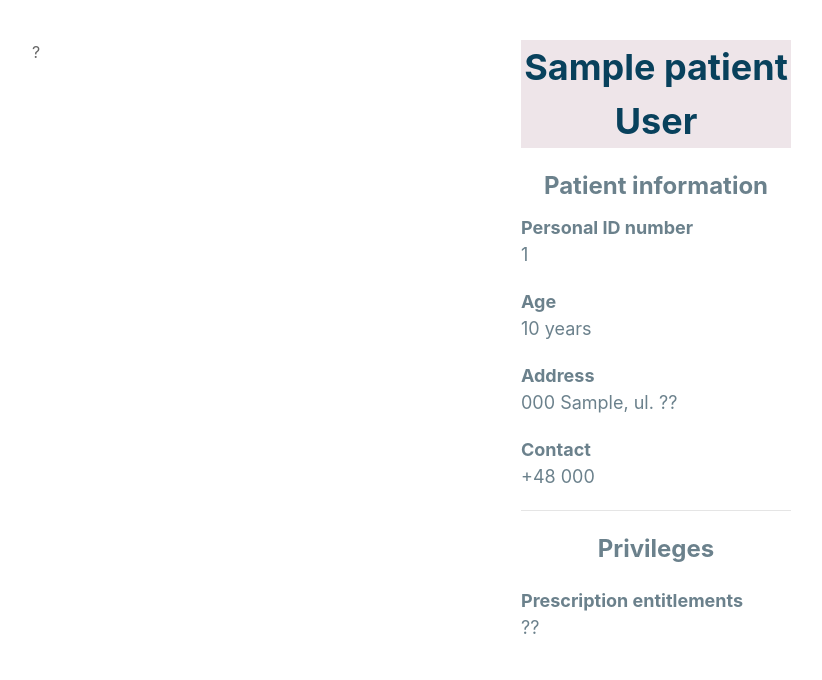
After one commit to Notiooo/PawMed, a Django app: template PawMed/pawmed-front/public/templates/doctor/doctor_visit_exam.html in a window 1280 px wide. The commit adds this page. Shown: the top 680 px of the page, without its empty margins (449-1271 px from the left). Run offline with Django 4.2, Linux system fonts and the light colour scheme; the template is opened without the code that fills it: values that come from a table or form of the project are taken from there, others are empty; tables that the repository leaves empty hold one stand-in row (values such as "Sample post"); some libraries are stand-ins or nearby versions.

Commit message:
Create basic files for doctor page - #30

```diff
--- a/PawMed/pawmed-front/public/templates/doctor/doctor_visit.html
+++ b/PawMed/pawmed-front/public/templates/doctor/doctor_visit.html
@@ -1,11 +1,51 @@
-{% extends 'base.html' %}
-
-{% block navbar %}
-    {% include 'base/navbar.html' %}
-{% endblock navbar %}
+{% extends 'templates/base.html' %}
+{% load static %}
 
 {% block content %}
-    <form action="" method="post">  {% csrf_token %}
-        {{ form.as_p }}
-    <button class="btn" type="submit"> End Visit </button>
-{% endblock content%}
+    <div class="uk-container uk-margin-medium-top">
+        <div uk-grid>
+            <div class="uk-width-3-4@l uk-width-1-1@s uk-text-center">
+                <div class="uk-width-1-1">
+                    {% block left_side %}
+                    {%  endblock left_side %}
+                </div>
+            </div>
+            <div class="uk-width-expand uk-flex uk-flex-center">
+                <div class="uk-width-1-1">
+                    <div class="uk-text-center">
+                        <p style="font-size: 36px;" class="uk-width-1-1 pm-background-white uk-text-bold pm-color-darkblue">{{ visit.patient.name }} {{ visit.patient.surname }}</p>
+                        <p class="uk-text-lead uk-margin-small-bottom uk-text-bolder pm-color-lightblue">Patient information</p>
+                    </div>
+                    <div class="uk-text-left pm-color-lightblue" style="font-size: 18px">
+                        <div class="uk-display-block uk-margin">
+                            <div class="uk-text-bold">Personal ID number</div>
+                            <div>{{ visit.patient.personid }}</div>
+                        </div>
+                        <div class="uk-display-block uk-margin">
+                            <div class="uk-text-bold">Age</div>
+                            <div>{{ visit.patient.age }} years</div>
+                        </div>
+                        <div class="uk-display-block uk-margin">
+                            <div class="uk-text-bold">Address</div>
+                            <div>{{ visit.patient.zip_code }} {{ visit.patient.city }}, ul. ??</div>
+                        </div>
+                        <div class="uk-display-block uk-margin">
+                            <div class="uk-text-bold">Contact</div>
+                            <div>+48 {{ visit.patient.phone_number }}</div>
+                        </div>
+                    </div>
+                    <hr class="pm-color-darkblue">
+                    <div class="uk-text-center">
+                        <p class="uk-text-lead uk-margin-medium-small uk-text-bolder pm-color-lightblue">Privileges</p>
+                    </div>
+                    <div class="uk-text-left uk-margin-medium-bottom" style="font-size: 18px">
+                        <div class="uk-display-block pm-color-lightblue uk-margin-re">
+                            <div class="uk-text-bold">Prescription entitlements</div>
+                            <div>??</div>
+                        </div>
+                    </div>
+                </div>
+            </div>
+        </div>
+    </div>
+{% endblock content %}
--- /dev/null
+++ b/PawMed/pawmed-front/public/templates/doctor/doctor_visit_exam.html
@@ -0,0 +1,6 @@
+{% extends 'doctor/doctor_visit.html' %}
+{% load static %}
+
+{% block left_side %}
+<p>?</p>
+{% endblock left_side %}
--- /dev/null
+++ b/PawMed/pawmed-front/public/templates/doctor/doctor_visit_history.html
@@ -0,0 +1,6 @@
+{% extends 'doctor/doctor_visit.html' %}
+{% load static %}
+
+{% block left_side %}
+<p>?</p>
+{% endblock left_side %}
--- /dev/null
+++ b/PawMed/pawmed-front/public/templates/doctor/doctor_visit_test.html
@@ -0,0 +1,6 @@
+{% extends 'doctor/doctor_visit.html' %}
+{% load static %}
+
+{% block left_side %}
+<p>?</p>
+{% endblock left_side %}
```
